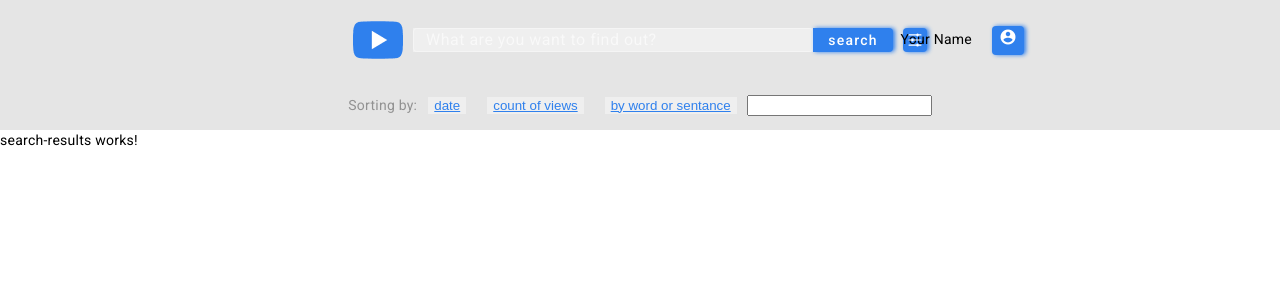
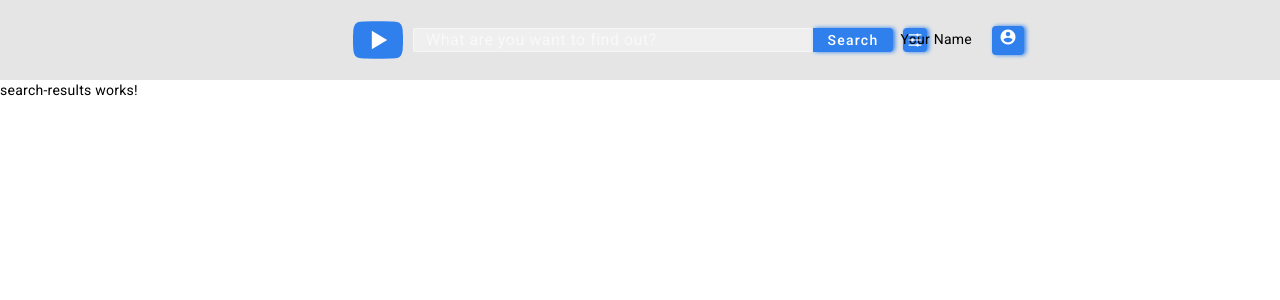
Before and after one commit to mrrobot911/YouTube, an Angular app: page / in a window 1280 px wide. Shown: the top 300 px of the page. Built offline with nearby package versions, Linux system fonts and the light colour scheme.

Commit message:
feat: filter block

```diff
--- a/src/app/app.component.html
+++ b/src/app/app.component.html
@@ -1,5 +1,12 @@
-<youtube-header></youtube-header>
-<youtube-search-item></youtube-search-item>
-<youtube-search-results></youtube-search-results>
+<youtube-header
+  (outShowCards)="showCards($event)"
+  (outShowFilterBlock)="showFilterBlock($event)"
+></youtube-header>
+<youtube-search-item
+  [showFilterBlock]="parentFilterCards"
+></youtube-search-item>
+<youtube-search-results
+  [showCards]="parentShowCards"
+></youtube-search-results>
 
 <router-outlet></router-outlet>
--- a/src/app/app.component.ts
+++ b/src/app/app.component.ts
@@ -7,4 +7,16 @@ import { Component } from '@angular/core';
 })
 export default class AppComponent {
   title = 'YouTube';
+
+  parentShowCards = '';
+
+  parentFilterCards = false;
+
+  public showCards(value: string) {
+    this.parentShowCards = value;
+  }
+
+  public showFilterBlock(value: boolean) {
+    this.parentFilterCards = value;
+  }
 }
--- a/src/app/app.module.ts
+++ b/src/app/app.module.ts
@@ -5,6 +5,7 @@ import { MatButtonModule } from '@angular/material/button';
 import { MatFormFieldModule } from '@angular/material/form-field';
 import { MatInputModule } from '@angular/material/input';
 import { MatIconModule } from '@angular/material/icon';
+import { FormsModule } from '@angular/forms';
 
 import AppRoutingModule from './app-routing.module';
 import AppComponent from './app.component';
@@ -31,6 +32,7 @@ import AuthComponent from './header/auth/auth.component';
     MatFormFieldModule,
     MatInputModule,
     MatIconModule,
+    FormsModule,
   ],
   providers: [],
   bootstrap: [AppComponent],
--- a/src/app/header/header.component.html
+++ b/src/app/header/header.component.html
@@ -1,2 +1,5 @@
-<youtube-search-field></youtube-search-field>
+<youtube-search-field
+  (outShowCards)="showCards($event)"
+  (outShowFilterBlock)="showFilterBlock($event)"
+  ></youtube-search-field>
 <youtube-auth></youtube-auth>
--- a/src/app/header/header.component.ts
+++ b/src/app/header/header.component.ts
@@ -1,4 +1,4 @@
-import { Component } from '@angular/core';
+import { Component, EventEmitter, Output } from '@angular/core';
 
 @Component({
   selector: 'youtube-header',
@@ -6,4 +6,17 @@ import { Component } from '@angular/core';
   styleUrls: ['./header.component.scss'],
 })
 export default class HeaderComponent {
+  @Output()
+    outShowCards = new EventEmitter<string>();
+
+  @Output()
+    outShowFilterBlock = new EventEmitter<boolean>();
+
+  public showCards(value: string) {
+    this.outShowCards.emit(value);
+  }
+
+  public showFilterBlock(value: boolean) {
+    this.outShowFilterBlock.emit(value);
+  }
 }
--- a/src/app/header/search-field/search-field.component.html
+++ b/src/app/header/search-field/search-field.component.html
@@ -1,10 +1,10 @@
 <div class="search">
   <img class="search_logo" src="assets/logo.png" alt="youtube logo">
   <mat-form-field class="form_field" appearance="outline">
-    <input matInput placeholder="What are you want to find out?">
+    <input matInput placeholder="What are you want to find out?" [(ngModel)]="value"/>
   </mat-form-field>
-  <button mat-flat-button>search</button>
-  <button mat-flat-button class="tune">
+  <button mat-flat-button (click)="showCards()">{{buttonValue|titlecase}}</button>
+  <button mat-flat-button class="tune" (click)="showFilterBlock()">
     <img class="tune_logo" src="assets/tune.svg" alt="tune image">
   </button>
 </div>
--- a/src/app/header/search-field/search-field.component.ts
+++ b/src/app/header/search-field/search-field.component.ts
@@ -1,4 +1,4 @@
-import { Component } from '@angular/core';
+import { Component, EventEmitter, Output } from '@angular/core';
 
 @Component({
   selector: 'youtube-search-field',
@@ -6,5 +6,24 @@ import { Component } from '@angular/core';
   styleUrls: ['./search-field.component.scss'],
 })
 export default class SearchFieldComponent {
+  public buttonValue = 'search';
 
+  public filter = false;
+
+  public value = '';
+
+  @Output()
+    outShowFilterBlock = new EventEmitter<boolean>();
+
+  @Output()
+    outShowCards = new EventEmitter<string>();
+
+  public showFilterBlock() {
+    this.filter = !this.filter;
+    this.outShowFilterBlock.emit(this.filter);
+  }
+
+  public showCards() {
+    this.outShowCards.emit(this.value);
+  }
 }
--- a/src/app/search/search-item/search-item.component.html
+++ b/src/app/search/search-item/search-item.component.html
@@ -1,7 +1,9 @@
-<p>Sorting by:</p>
-<div class="filter_container">
-    <button>date</button>
-    <button>count of views</button>
-    <button>by word or sentance</button>
+<div *ngIf="showFilterBlock" class="filter_container">
+    <p>Sorting by:</p>
+    <div class="filter_container_buttons">
+        <button>date</button>
+        <button>count of views</button>
+        <button>by word or sentance</button>
+    </div>
+    <input />
 </div>
-<input />
--- a/src/app/search/search-item/search-item.component.scss
+++ b/src/app/search/search-item/search-item.component.scss
@@ -1,4 +1,4 @@
-:host::ng-deep{
+:host .filter_container {
     display: flex;
     justify-content: center;
     align-items: center;
@@ -15,7 +15,7 @@
     text-decoration: underline;
     cursor: pointer;
 }
-:host .filter_container {
+:host .filter_container_buttons {
     margin-left: 11px;
     margin-right: 10px;
     display: flex;
--- a/src/app/search/search-item/search-item.component.ts
+++ b/src/app/search/search-item/search-item.component.ts
@@ -1,4 +1,4 @@
-import { Component } from '@angular/core';
+import { Component, Input } from '@angular/core';
 
 @Component({
   selector: 'youtube-search-item',
@@ -6,5 +6,6 @@ import { Component } from '@angular/core';
   styleUrls: ['./search-item.component.scss'],
 })
 export default class SearchItemComponent {
-
+  @Input()
+    showFilterBlock = false;
 }
--- a/src/app/search/search-results/search-results.component.ts
+++ b/src/app/search/search-results/search-results.component.ts
@@ -1,4 +1,4 @@
-import { Component } from '@angular/core';
+import { Component, Input } from '@angular/core';
 
 @Component({
   selector: 'youtube-search-results',
@@ -6,4 +6,6 @@ import { Component } from '@angular/core';
   styleUrls: ['./search-results.component.scss'],
 })
 export default class SearchResultsComponent {
+  @Input()
+    showCards = '';
 }
```
